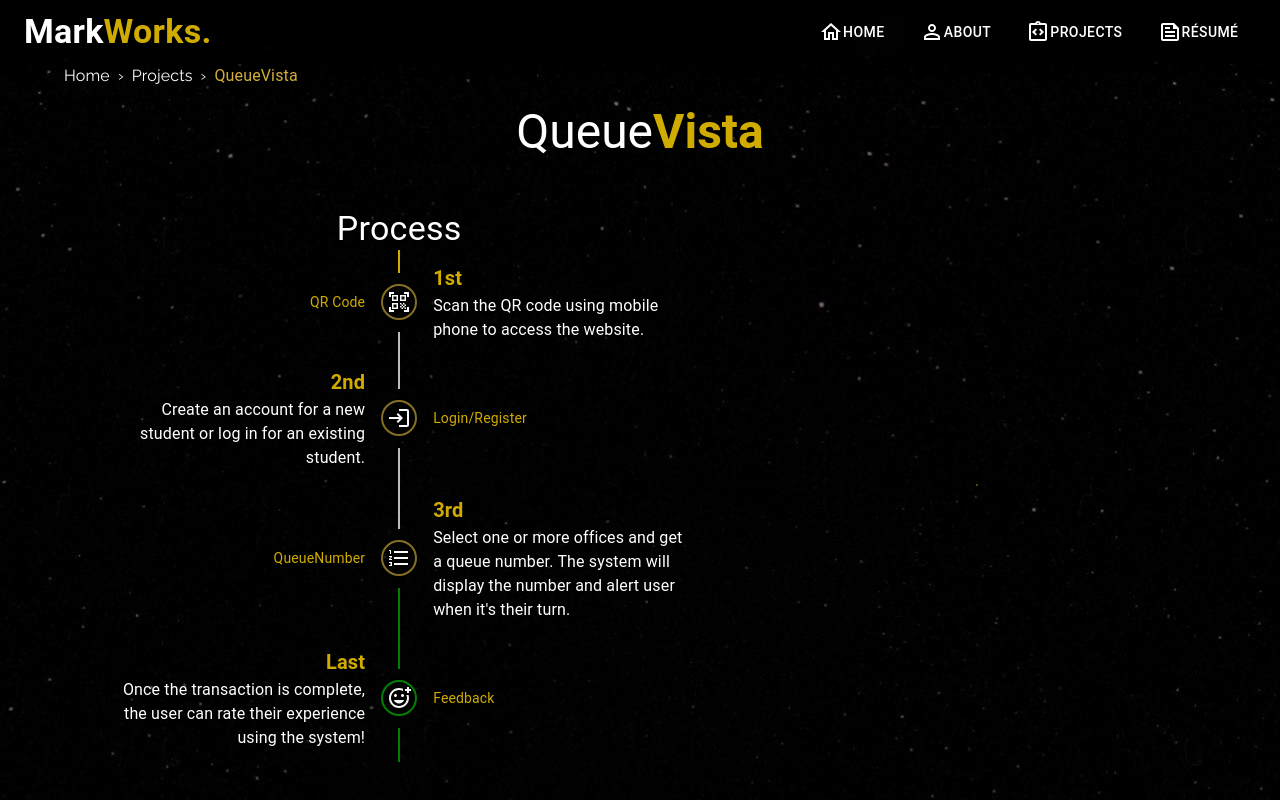
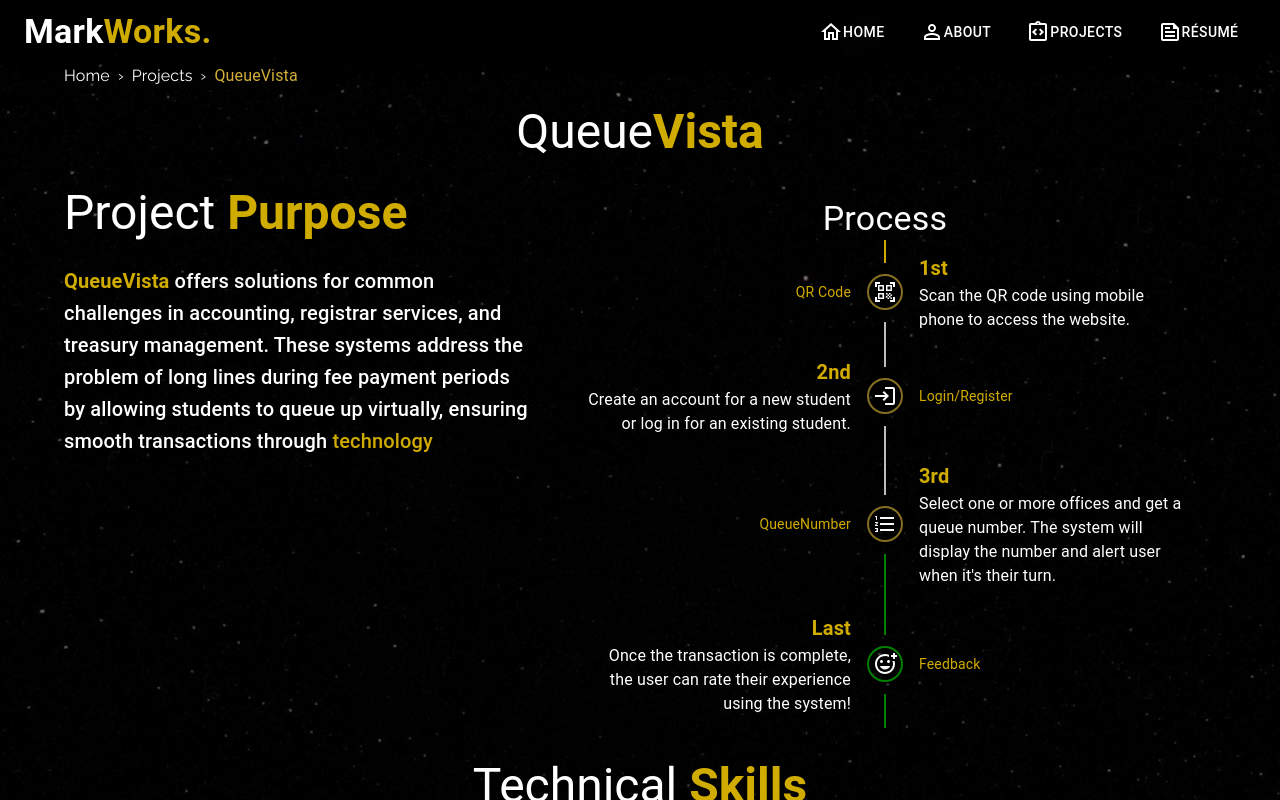
Before and after one commit to Markkk21/Portfolio-React, a React (Create React App) app: page /queuevista-details in a window 1280 px wide. Shown: the top 800 px of the page. Built offline with nearby package versions, Linux system fonts and the light colour scheme.

Commit message:
Updated QueueVista Details, Added Introduction

```diff
--- a/src/Components/Pages/About/AboutMe.jsx
+++ b/src/Components/Pages/About/AboutMe.jsx
@@ -2,7 +2,7 @@ import React from 'react';
 import { Typography, Grid, Container, Card } from '@mui/material';
 
 import MyPhoto from '../../../img/MyPhoto.png';
-import InformationBox from '../../Layout/InformationBox';
+import InformationBox from './InformationBox';
 
 import Techstack from "./TechSkill";
 import Tools from './Tools';
--- /dev/null
+++ b/src/Components/Pages/Project/QueueVista/Intro.jsx
@@ -0,0 +1,17 @@
+import { Typography, Grid } from "@mui/material";
+import React from "react";
+
+
+function Introduction() {
+
+    return (
+    <Grid mt={3}>
+      <Typography variant="body1" sx={{ textAlign: { xs: 'center', lg: 'left' }}}>
+        <Typography variant="h6"><strong id='lblYellow'>QueueVista</strong> offers solutions for common challenges in accounting, registrar services, and treasury management.
+        These systems address the problem of long lines during fee payment periods by allowing students to queue up virtually, ensuring smooth transactions through <span id="lblYellow">technology</span></Typography>
+      </Typography>
+    </Grid>
+    );
+};
+
+export default Introduction;
--- a/src/Components/Pages/Project/QueueVista/QueueVistaDetails.jsx
+++ b/src/Components/Pages/Project/QueueVista/QueueVistaDetails.jsx
@@ -2,6 +2,7 @@ import React from 'react';
 import { Grid, Card, Typography, Container, Breadcrumbs, Link as MuiLink } from '@mui/material';
 import { Link } from 'react-router-dom';
 import Tline from './TimelineDetails';
+import Introduction from './Intro';
 // import QueueVistaPhoto from './PhotoSlider';
 
 function QueueVistaDetails() {
@@ -65,35 +66,29 @@ function QueueVistaDetails() {
         </Grid>
 
 
-        <Grid container justifyContent="center" spacing={3} padding="10px">
+        <Grid container justifyContent="center" spacing={3} >
+
+
+        <Grid
+              item
+              md={5}
+              display="flex"
+              flexDirection="column"
+            >
+            <Typography variant="h3" whiteSpace="nowrap" sx={{marginTop: "2%"}}>
+              Project <strong id='lblYellow'>Purpose</strong>
+            </Typography>
+              <Introduction/>
+          </Grid>
 
             <Grid
               item
               md={7}
               display="flex"
               flexDirection="column"
-              alignItems="center"
-              paddingTop="30px"
-              paddingBottom="50px"
             >
-            <Tline/>
+              <Tline/>
             </Grid>
-
-            <Grid
-              item
-              md={5}
-              display="flex"
-              justifyContent="center"
-              alignItems="center"
-              paddingTop="120px"
-              paddingBottom="50px"
-            >
-            <Grid>
-              <Card id='sliderBox'>
-                {/* <QueueVistaPhoto /> */}
-              </Card>
-            </Grid>
-          </Grid>
         </Grid>
 
         <Typography variant='h3' textAlign='center' mb={2} mt={1}>
```
Also changed, not shown: src/Components/Pages/About/InformationBox.jsx (renamed from src/Components/Layout/InformationBox.jsx).
